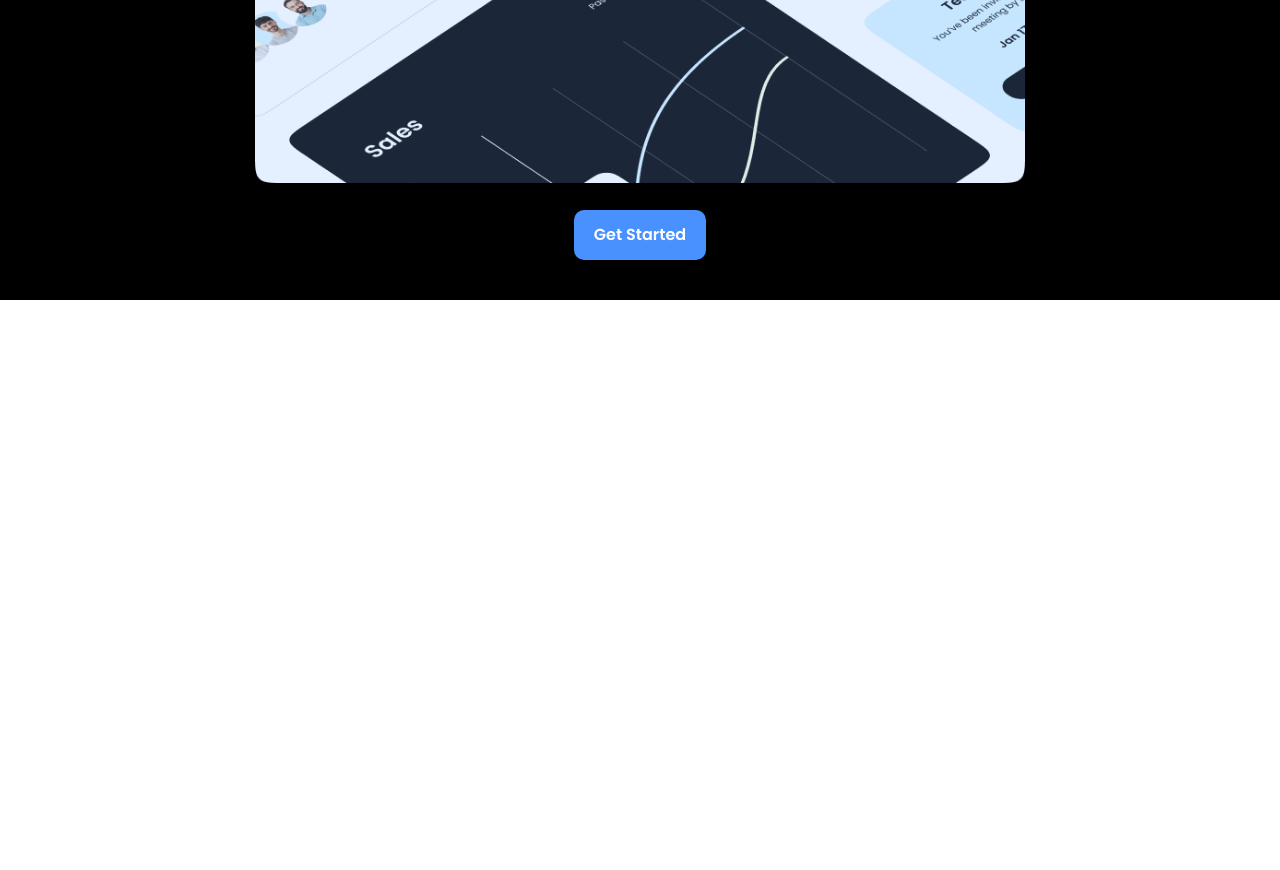
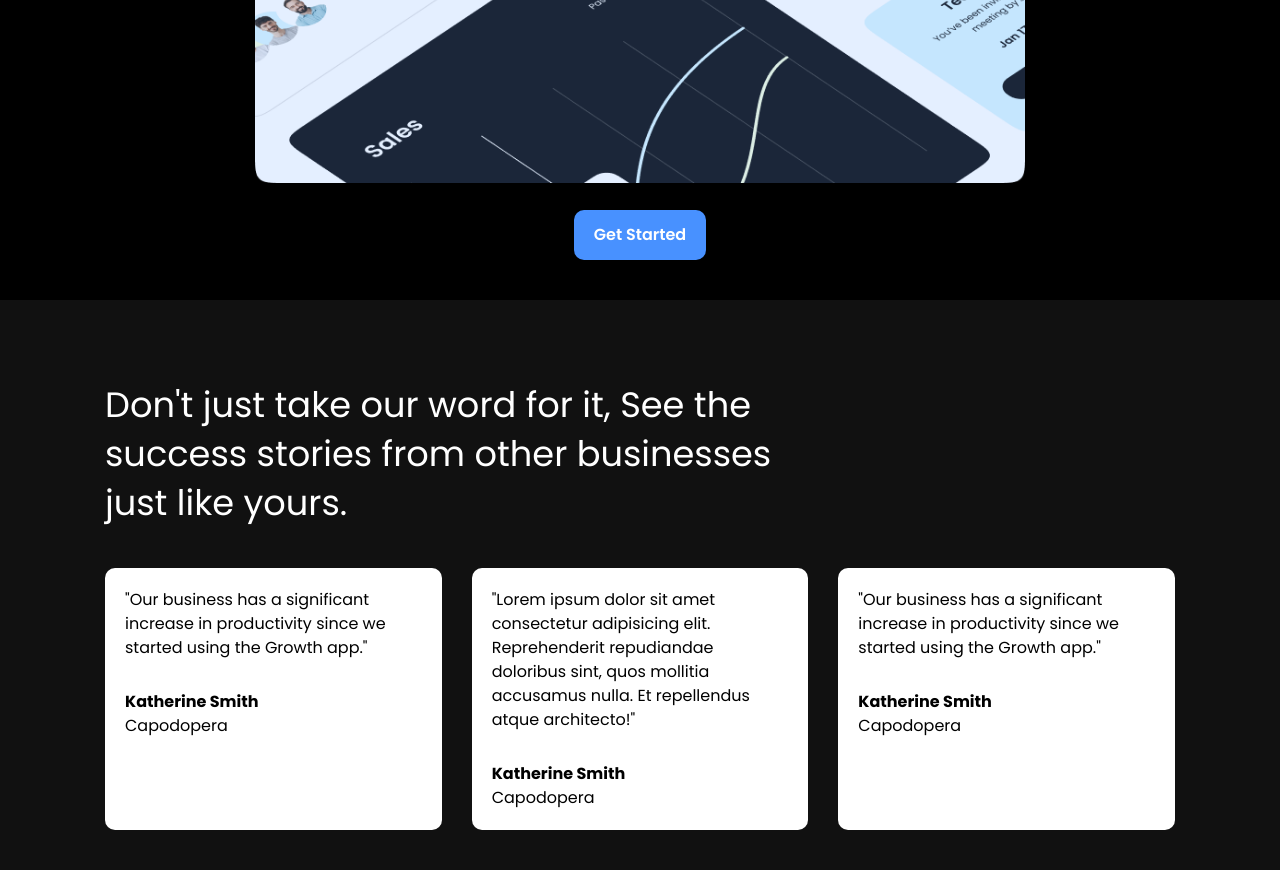
Before and after one commit to Malak-Essam/SaaS-landing-page, a plain HTML site: page index.html in a window 1280 px wide. Shown: the part 1158-2028 px from the top of the page. Before the commit the page ends 1458 px from the top, so only its background shows below. Drawn offline with Linux system fonts and the light colour scheme.

Commit message:
finished the testimonials section

```diff
--- a/css/style.css
+++ b/css/style.css
@@ -91,6 +91,25 @@ img {
 }
 .video-preview {
     margin-bottom: 20px;
+}
+/* testimonials */
+.testimonials {
+    padding: 40px 0;
+}
+.testimonials .testimonials-heading {
+    width: 700px;
+    margin-bottom: 40px;
+}
+
+.testimonials-grid {
+    display: grid;
+    grid-template-columns: 1fr 1fr 1fr;
+    gap: 30px;
+}
+
+.testimonials .card p:nth-child(2) {
+    margin-top: 30px;
+    font-weight: bold;
 }
 /* utills classes */
 .container {
@@ -194,3 +213,10 @@ img {
 .bg-black {
     background-color: #000;
 }
+/* card */
+.card {
+    background: #fff;
+    color: #000;
+    border-radius: 10px;
+    padding: 20px;
+}
--- a/index.html
+++ b/index.html
@@ -65,9 +65,49 @@
         </h2>
         <div class="video-content">
           <a href="#">
-            <img src="images/video-preview.png" alt="a demo video" class="video-preview">
+            <img
+              src="images/video-preview.png"
+              alt="a demo video"
+              class="video-preview"
+            />
           </a>
           <a href="#" class="btn btn-primary">Get Started</a>
+        </div>
+      </div>
+    </section>
+    <!-- Testimonial -->
+    <section class="testimonials bg-dark">
+      <div class="container">
+        <h3 class="testimonials-heading text-xl">
+          Don't just take our word for it, See the success stories from other
+          businesses just like yours.
+        </h3>
+        <div class="testimonials-grid">
+          <div class="card">
+            <p>
+              "Our business has a significant increase in productivity since we
+              started using the Growth app."
+            </p>
+            <p>Katherine Smith</p>
+            <p>Capodopera</p>
+          </div>
+          <div class="card">
+            <p>
+              "Lorem ipsum dolor sit amet consectetur adipisicing elit.
+              Reprehenderit repudiandae doloribus sint, quos mollitia accusamus
+              nulla. Et repellendus atque architecto!"
+            </p>
+            <p>Katherine Smith</p>
+            <p>Capodopera</p>
+          </div>
+          <div class="card">
+            <p>
+              "Our business has a significant increase in productivity since we
+              started using the Growth app."
+            </p>
+            <p>Katherine Smith</p>
+            <p>Capodopera</p>
+          </div>
         </div>
       </div>
     </section>
```
